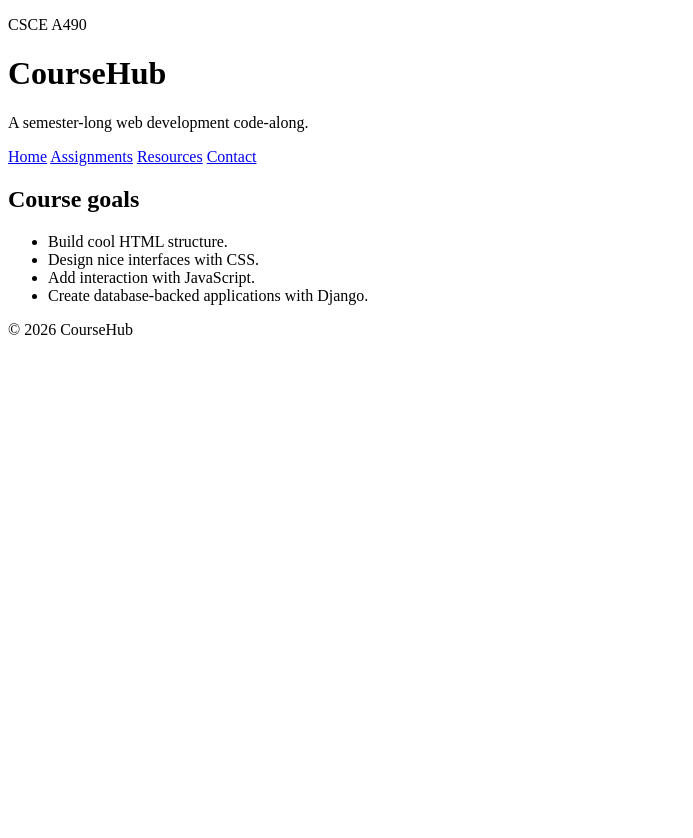
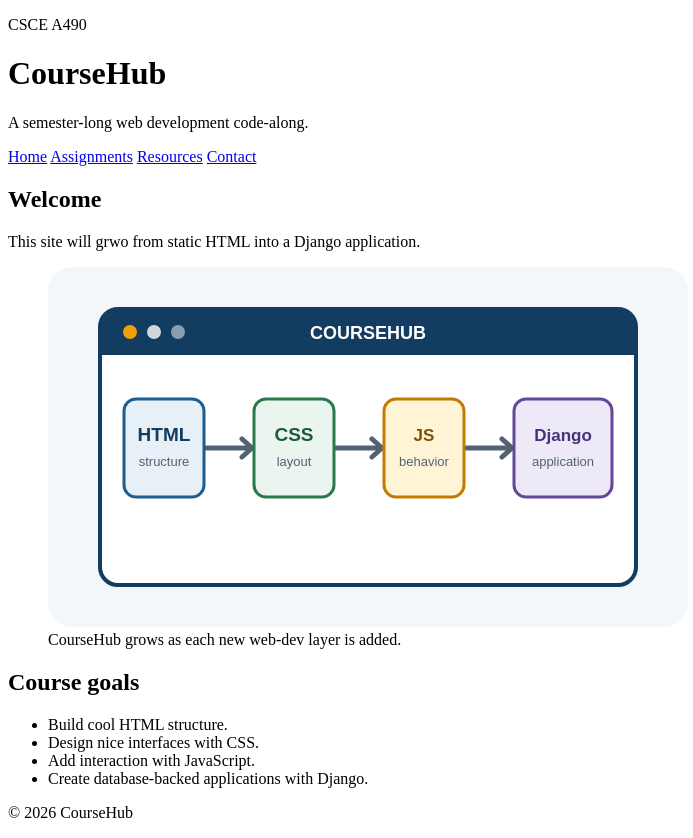
Before and after one commit to jjenckes2/csce-a490-webdev-f2026, a plain HTML site: page week_02/index.html in a window 1280 px wide. Shown: the whole page, without its empty margins (0-693 px from the left). Before the commit the page ends 800 px from the top, so only its background shows below. Drawn offline with Linux system fonts and the light colour scheme.

Commit message:
added week 02 meeting 01 material

```diff
--- a/week_02/index.html
+++ b/week_02/index.html
@@ -20,6 +20,21 @@
       <a href="contact.html">Contact</a>
     </nav>
     <main class="container">
+      <section>
+        <h2 id="welcome-heading">Welcome</h2>
+        <p>This site will grwo from static HTML into a Django application.</p>
+        <figure>
+          <img src = "images/coursehub-learning-path.svg"
+          alt ="CourseHub learning path from HTML throught CSS JavaScript and Django application"
+          width="640"
+          height="360"
+          />
+          <figcaption>
+            CourseHub grows as each new web-dev layer is added.
+          </figcaption>
+        </figure>
+
+      </section>
       <section aria-labelledby="goals-heading">
         <h2 id="goals-heading">Course goals</h2>
         <ul>
```
Also changed, not shown: week_02/assignments.html (+4 -3 lines), week_02/contact.html (+4 -3 lines), week_02/resources.html (+2 -1 lines).
